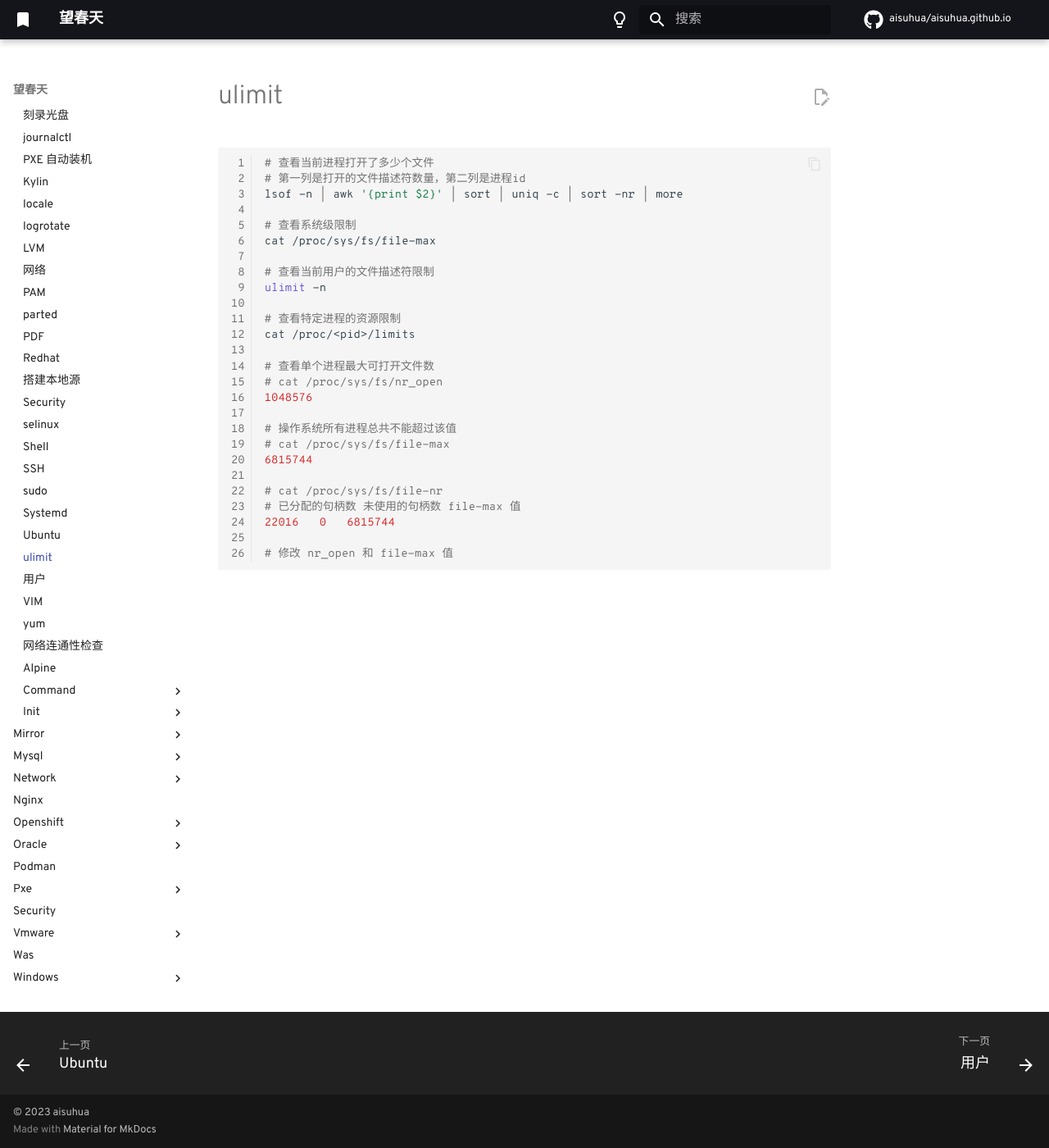
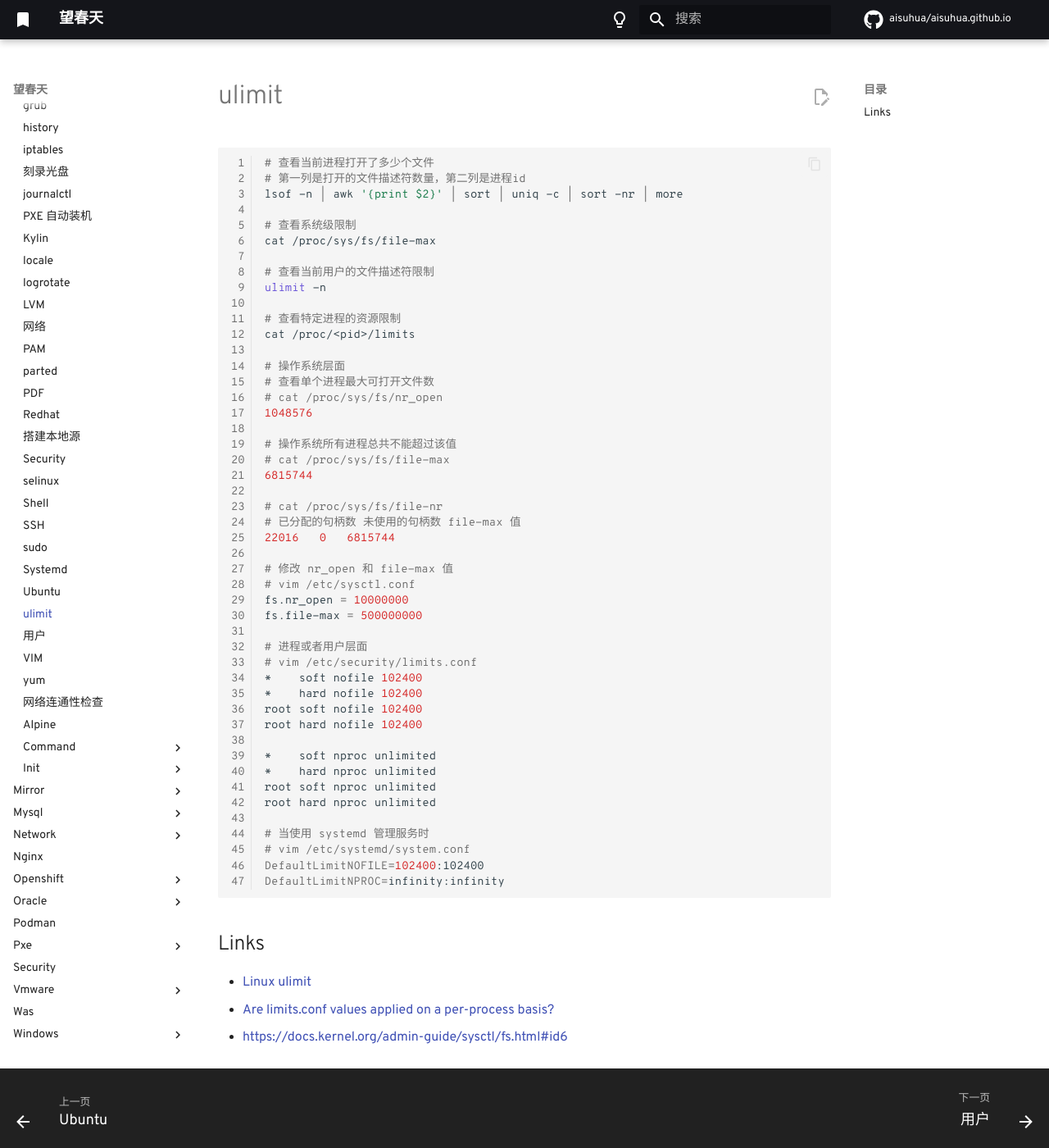
Before and after one commit to aisuhua/aisuhua.github.io, an MkDocs documentation site: the page built from docs/linux/ulimit.md, in a window 1280 px wide and 1400 px high. Shown: the whole window at 82% size. Built offline with MkDocs 1.6.1 and Material for MkDocs 9.7.7, drawn with Linux system fonts in a browser that asks for light colours; comment, search, counter and statistics services are not loaded.

Commit message:
ulimit.md

````diff
--- a/docs/linux/ulimit.md
+++ b/docs/linux/ulimit.md
@@ -14,6 +14,7 @@ ulimit -n
 # 查看特定进程的资源限制
 cat /proc/<pid>/limits
 
+# 操作系统层面
 # 查看单个进程最大可打开文件数
 # cat /proc/sys/fs/nr_open
 1048576
@@ -27,5 +28,30 @@ cat /proc/<pid>/limits
 22016	0	6815744
 
 # 修改 nr_open 和 file-max 值
+# vim /etc/sysctl.conf
+fs.nr_open = 10000000
+fs.file-max = 500000000
 
+# 进程或者用户层面
+# vim /etc/security/limits.conf
+*    soft nofile 102400
+*    hard nofile 102400
+root soft nofile 102400
+root hard nofile 102400
+
+*    soft nproc unlimited
+*    hard nproc unlimited
+root soft nproc unlimited
+root hard nproc unlimited
+
+# 当使用 systemd 管理服务时
+# vim /etc/systemd/system.conf
+DefaultLimitNOFILE=102400:102400
+DefaultLimitNPROC=infinity:infinity
 ```
+
+## Links
+
+- [Linux ulimit](https://www.zfl9.com/ulimit.html)
+- [Are limits.conf values applied on a per-process basis?](https://unix.stackexchange.com/questions/55319/are-limits-conf-values-applied-on-a-per-process-basis)
+- https://docs.kernel.org/admin-guide/sysctl/fs.html#id6
````
